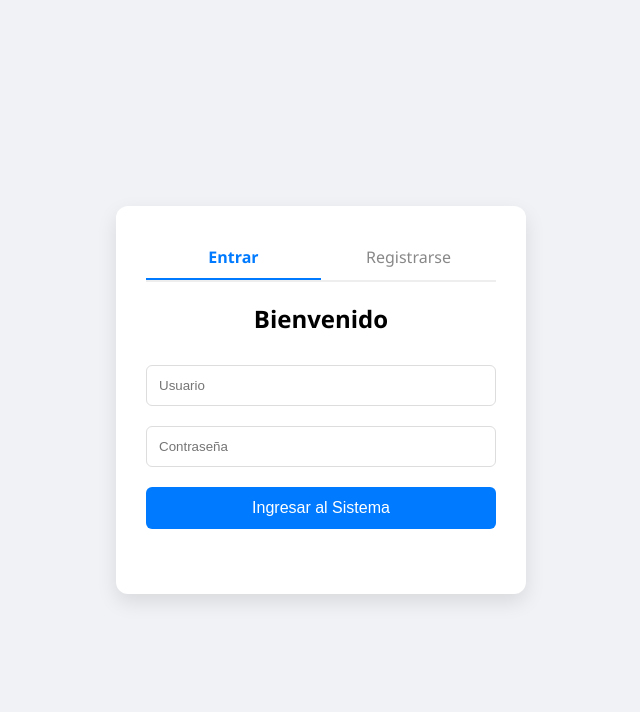
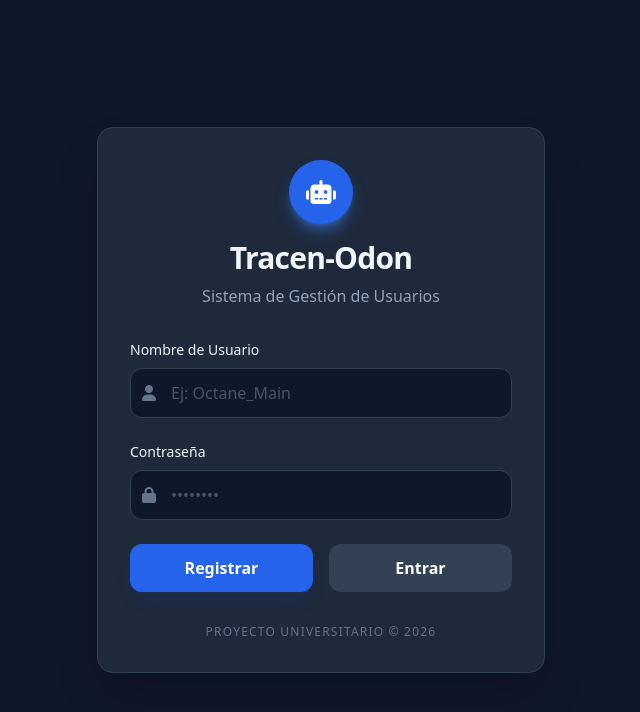
Before and after one commit to AyayoAyaya/Tracen-Odon, a plain HTML site: page index.html in a window 1280 px wide. Shown: the whole page, without its empty margins (319-959 px from the left). Drawn offline with nearby package versions, Linux system fonts and the light colour scheme.

Commit message:
Update index.html

```diff
--- a/index.html
+++ b/index.html
@@ -2,117 +2,99 @@
 <html lang="es">
 <head>
     <meta charset="UTF-8">
-    <title>Portal de Capacitación</title>
-    <style>
-        body { font-family: 'Segoe UI', sans-serif; background: #f0f2f5; display: flex; justify-content: center; align-items: center; min-height: 100vh; margin: 0; }
-        .card { background: white; padding: 30px; border-radius: 12px; box-shadow: 0 8px 20px rgba(0,0,0,0.1); width: 350px; text-align: center; }
+    <meta name="viewport" content="width=device-width, initial-scale=1.0">
+    <title>Tracen-Odon | Registro de Capacitación</title>
+    <script src="https://cdn.tailwindcss.com"></script>
+    <link href="https://cdnjs.cloudflare.com/ajax/libs/font-awesome/6.0.0/css/all.min.css" rel="stylesheet">
+</head>
+<body class="bg-slate-900 text-slate-100 min-h-screen flex items-center justify-center font-sans">
 
-        /* Pestañas para cambiar entre Login y Registro */
-        .tabs { display: flex; margin-bottom: 20px; border-bottom: 2px solid #eee; cursor: pointer; }
-        .tab { flex: 1; padding: 10px; color: #888; transition: 0.3s; }
-        .active-tab { color: #007bff; border-bottom: 2px solid #007bff; font-weight: bold; }
-
-        input { width: 100%; padding: 12px; margin: 10px 0; border: 1px solid #ddd; border-radius: 6px; box-sizing: border-box; }
-        button { width: 100%; padding: 12px; background: #007bff; color: white; border: none; border-radius: 6px; cursor: pointer; font-size: 16px; margin-top: 10px; }
-        button:hover { background: #0056b3; }
-
-        /* Mensaje de error dinámico */
-        #msg { margin-top: 15px; font-size: 14px; min-height: 20px; }
-
-        /* Panel que se muestra al entrar */
-        #trainingPanel { display: none; width: 90%; max-width: 800px; background: white; padding: 30px; border-radius: 15px; }
-    </style>
-</head>
-<body>
-
-    <!-- CAJA DE AUTENTICACIÓN -->
-    <div id="authBox" class="card">
-        <div class="tabs">
-            <div id="tLogin" class="tab active-tab" onclick="switchMode('login')">Entrar</div>
-            <div id="tReg" class="tab" onclick="switchMode('reg')">Registrarse</div>
+    <div class="max-w-md w-full p-8 bg-slate-800 rounded-2xl shadow-2xl border border-slate-700 mx-4">
+        <div class="text-center mb-8">
+            <div class="bg-blue-600 w-16 h-16 rounded-full flex items-center justify-center mx-auto mb-4 shadow-lg shadow-blue-500/50">
+                <i class="fas fa-robot text-2xl text-white"></i>
+            </div>
+            <h1 class="text-3xl font-bold tracking-tight">Tracen-Odon</h1>
+            <p class="text-slate-400 mt-2">Sistema de Gestión de Usuarios</p>
         </div>
 
-        <h2 id="formTitle">Bienvenido</h2>
-        <input type="text" id="username" placeholder="Usuario">
-        <input type="password" id="password" placeholder="Contraseña">
-        <button id="btnAction" onclick="handleSubmit()">Ingresar al Sistema</button>
-        <div id="msg"></div>
-    </div>
+        <div class="space-y-6">
+            <div>
+                <label class="block text-sm font-medium mb-2">Nombre de Usuario</label>
+                <div class="relative">
+                    <span class="absolute inset-y-0 left-0 pl-3 flex items-center text-slate-500">
+                        <i class="fas fa-user"></i>
+                    </span>
+                    <input id="user" type="text" placeholder="Ej: Octane_Main"
+                        class="w-full pl-10 pr-4 py-3 bg-slate-900 border border-slate-700 rounded-xl focus:ring-2 focus:ring-blue-500 focus:border-transparent outline-none transition-all placeholder-slate-600">
+                </div>
+            </div>
 
-    <!-- PANEL DE CAPACITACIÓN (OCULTO POR DEFECTO) -->
-    <div id="trainingPanel">
-        <h1>🎓 Portal de Capacitación</h1>
-        <hr>
-        <div style="display: grid; grid-template-columns: 1fr 1fr; gap: 20px; margin-top: 20px;">
-            <div style="border: 2px solid #eef; padding: 15px; border-radius: 10px;">
-                <h3>Módulo 1: Seguridad</h3>
-                <button onclick="alert('Abriendo curso...')">Comenzar</button>
+            <div>
+                <label class="block text-sm font-medium mb-2">Contraseña</label>
+                <div class="relative">
+                    <span class="absolute inset-y-0 left-0 pl-3 flex items-center text-slate-500">
+                        <i class="fas fa-lock"></i>
+                    </span>
+                    <input id="pass" type="password" placeholder="••••••••"
+                        class="w-full pl-10 pr-4 py-3 bg-slate-900 border border-slate-700 rounded-xl focus:ring-2 focus:ring-blue-500 focus:border-transparent outline-none transition-all placeholder-slate-600">
+                </div>
             </div>
-            <div style="border: 2px solid #eef; padding: 15px; border-radius: 10px;">
-                <h3>Módulo 2: Herramientas</h3>
-                <button onclick="alert('Próximamente')">Bloqueado</button>
+
+            <div class="flex gap-4">
+                <button onclick="enviar('registrar')" class="flex-1 bg-blue-600 hover:bg-blue-700 text-white font-bold py-3 rounded-xl transition-colors shadow-lg shadow-blue-900/20 active:scale-95">
+                    Registrar
+                </button>
+                <button onclick="enviar('login')" class="flex-1 bg-slate-700 hover:bg-slate-600 text-white font-bold py-3 rounded-xl transition-colors active:scale-95">
+                    Entrar
+                </button>
             </div>
         </div>
+
+        <div id="mensaje" class="mt-6 text-center text-sm font-medium p-3 rounded-lg hidden"></div>
+
+        <footer class="mt-8 text-center text-slate-500 text-xs uppercase tracking-widest">
+            Proyecto Universitario &copy; 2026
+        </footer>
     </div>
 
     <script>
-        let mode = 'login';
-
-        // --- ⚠️ REEMPLAZA ESTO CON EL LINK AZUL DE COLAB ⚠️ ---
+        // --- ⚠️ REEMPLAZA ESTO CON TU LINK DE RAILWAY ⚠️ ---
         const BASE_URL = "https://tracen-odon-production.up.railway.app";
 
-        // Función para cambiar visualmente entre Registrar y Loguear
-        function switchMode(newMode) {
-            mode = newMode;
-            document.getElementById('tLogin').className = mode === 'login' ? 'tab active-tab' : 'tab';
-            document.getElementById('tReg').className = mode === 'reg' ? 'tab active-tab' : 'tab';
-            document.getElementById('formTitle').innerText = mode === 'login' ? 'Bienvenido' : 'Nueva Cuenta';
-            document.getElementById('btnAction').innerText = mode === 'login' ? 'Ingresar al Sistema' : 'Crear Usuario';
-            document.getElementById('msg').innerText = "";
+        async function enviar(ruta) {
+            const user = document.getElementById('user').value;
+            const pass = document.getElementById('pass').value;
+            const msjBox = document.getElementById('mensaje');
+
+            if(!user || !pass) {
+                mostrarMensaje("Faltan datos", "bg-red-900/50 text-red-300");
+                return;
+            }
+
+            try {
+                const res = await fetch(`${BASE_URL}/${ruta}`, {
+                    method: 'POST',
+                    headers: {'Content-Type': 'application/json'},
+                    body: JSON.stringify({user, pass})
+                });
+                const data = await res.json();
+
+                if(data.status === "success") {
+                    mostrarMensaje(data.mensaje, "bg-green-900/50 text-green-300 border border-green-800");
+                } else {
+                    mostrarMensaje(data.mensaje, "bg-red-900/50 text-red-300 border border-red-800");
+                }
+            } catch (err) {
+                mostrarMensaje("Servidor apagado o error de red", "bg-amber-900/50 text-amber-300");
+            }
         }
 
-        // Función que envía los datos a Google Colab
-        async function handleSubmit() {
-            const user = document.getElementById('username').value;
-            const pass = document.getElementById('password').value;
-            const msgDiv = document.getElementById('msg');
-
-            msgDiv.innerText = "Procesando...";
-            msgDiv.style.color = "#666";
-
-            // Decide a qué URL ir según el modo
-            const endpoint = mode === 'login' ? '/login' : '/registrar';
-
-            try {
-                const response = await fetch(BASE_URL + endpoint, {
-                    method: 'POST',
-                    headers: { 'Content-Type': 'application/json' },
-                    body: JSON.stringify({ user: user, pass: pass })
-                });
-
-                const data = await response.json();
-
-                if (data.status === "success") {
-                    if (mode === 'login') {
-                        // EXITOSO: Oculta el login y muestra el panel
-                        document.getElementById('authBox').style.display = 'none';
-                        document.getElementById('trainingPanel').style.display = 'block';
-                        document.body.style.background = "#eef2f3";
-                    } else {
-                        // REGISTRO EXITOSO: Avisa y cambia a modo login
-                        msgDiv.style.color = "green";
-                        msgDiv.innerText = "¡Cuenta creada! Ahora intenta entrar.";
-                        setTimeout(() => switchMode('login'), 2000);
-                    }
-                } else {
-                    // ERROR: Muestra el mensaje rojo debajo del botón
-                    msgDiv.style.color = "red";
-                    msgDiv.innerText = data.mensaje;
-                }
-            } catch (error) {
-                msgDiv.style.color = "red";
-                msgDiv.innerText = "Error: Verifica que Colab esté encendido.";
-            }
+        function mostrarMensaje(texto, clases) {
+            const msjBox = document.getElementById('mensaje');
+            msjBox.innerText = texto;
+            msjBox.className = "mt-6 text-center text-sm font-medium p-3 rounded-lg " + clases;
+            msjBox.classList.remove('hidden');
         }
     </script>
 </body>
```
